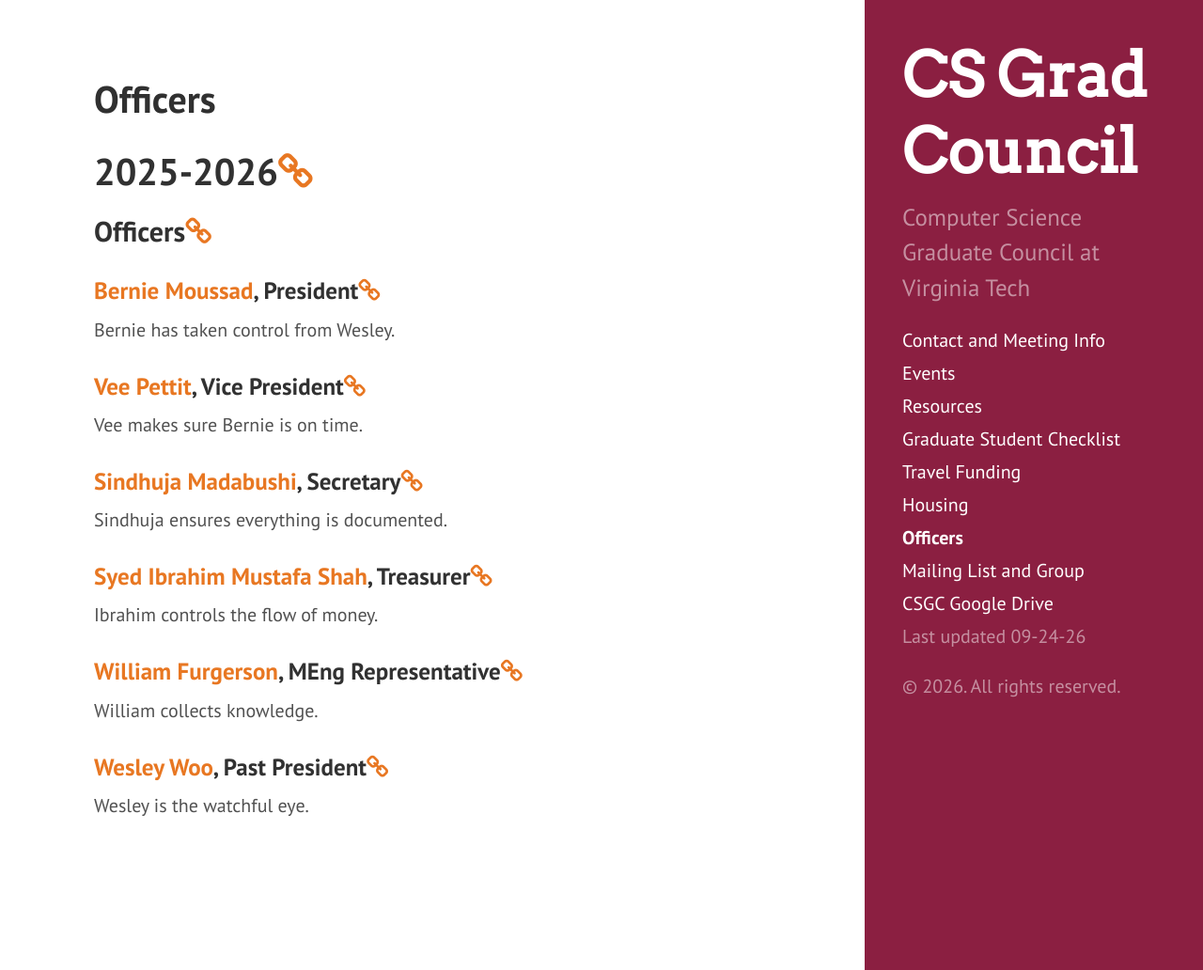
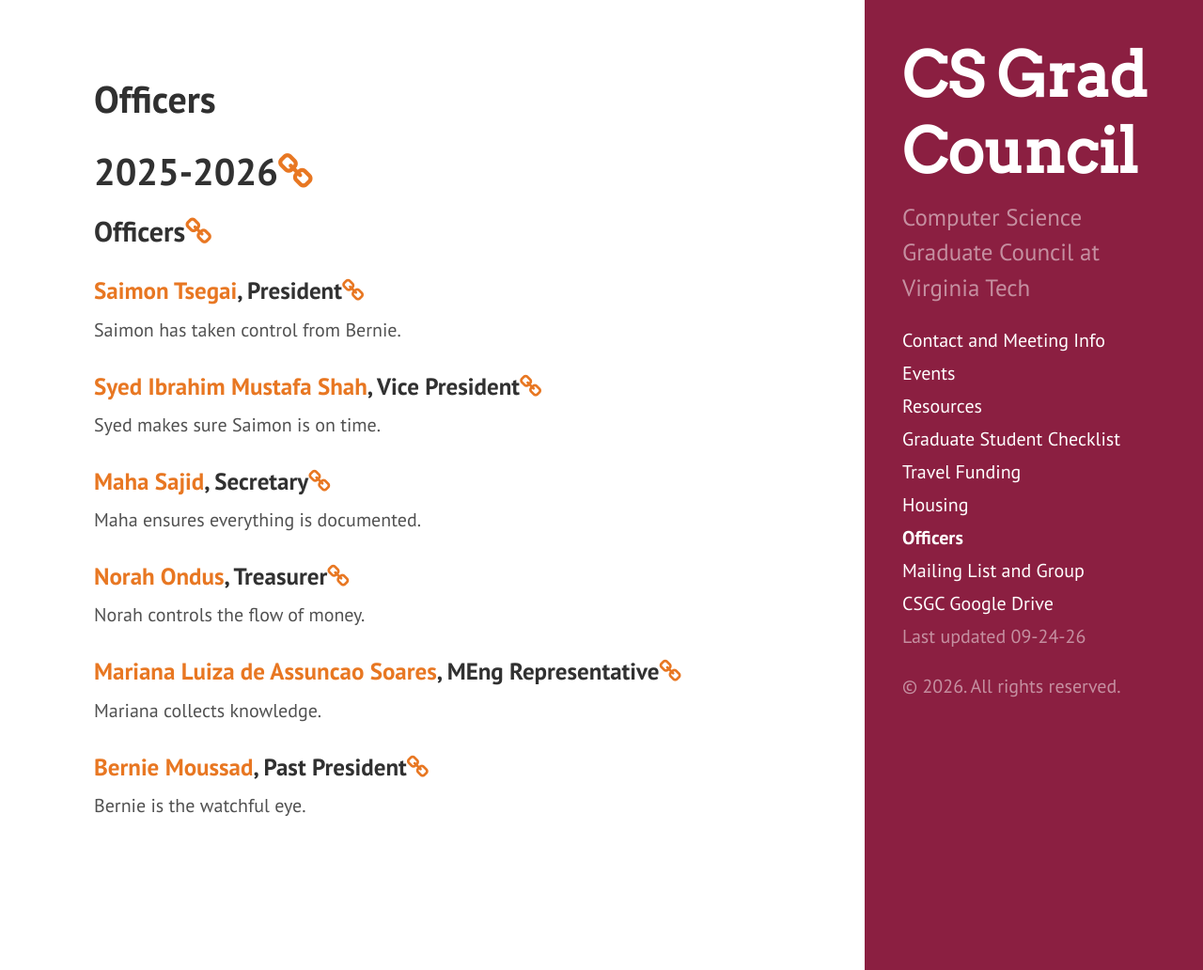
Before and after one commit to CSGraduateCouncil-VirginiaTech/csgc-website, a Jekyll site: the page built from officers.md, in a window 1280 px wide and 1032 px high. Shown: the whole window at 94% size. Built offline with Jekyll 4.4.1, drawn with Linux system fonts in a browser that asks for light colours.

Commit message:
Updated officers page

```diff
--- a/officers.md
+++ b/officers.md
@@ -8,27 +8,26 @@
 
 ## <a name="Officers"></a>Officers<a href="#Officers"><i class="fa fa-link" aria-hidden="true"></i></a>
 
+### <a name="Saimon">[Saimon Tsegai](https://49simoney.vercel.app), President<a href="#Saimon"><i class="fa fa-link" aria-hidden="true"></i></a>
 
-### <a name="Bernie">[Bernie Moussad](https://bernym12.github.io), President<a href="#Bernie"><i class="fa fa-link" aria-hidden="true"></i></a>
+Saimon has taken control from Bernie.
 
-Bernie has taken control from Wesley.
+###  <a name="Syed">[Syed Ibrahim Mustafa Shah](https://www.linkedin.com/in/syedibrahimmustafashahbukhari/), Vice President<a href="#Syed"><i class="fa fa-link" aria-hidden="true"></i></a>
 
-###  <a name="Vee">[Vee Pettit](https://www.linkedin.com/in/virginiapettit/), Vice President<a href="#Vee"><i class="fa fa-link" aria-hidden="true"></i></a>
+Syed makes sure Saimon is on time.
 
-Vee makes sure Bernie is on time.
+### <a name="Maha">[Maha Sajid](https://www.linkedin.com/in/maha-sajid-303844103/), Secretary<a href="#Maha"><i class="fa fa-link" aria-hidden="true"></i></a>
 
-### <a name="Sindhuja">[Sindhuja Madabushi](https://sindhujamadabushi.github.io/), Secretary<a href="#Sindhuja"><i class="fa fa-link" aria-hidden="true"></i></a>
+Maha ensures everything is documented.
 
-Sindhuja ensures everything is documented.
+### <a name="Norah">[Norah Ondus](https://www.linkedin.com/in/norah-ondus/), Treasurer<a href="#Norah"><i class="fa fa-link" aria-hidden="true"></i></a>
 
-### <a name="Ibrahim">[Syed Ibrahim Mustafa Shah](https://www.linkedin.com/in/syedibrahimmustafashahbukhari/), Treasurer<a href="#Ibrahim"><i class="fa fa-link" aria-hidden="true"></i></a>
+Norah controls the flow of money.
 
-Ibrahim controls the flow of money.
+###  <a name="Mariana">[Mariana Luiza de Assuncao Soares](https://www.linkedin.com/in/marianasoaresas/), MEng Representative<a href="#Mariana"><i class="fa fa-link" aria-hidden="true"></i></a>
 
-###  <a name="William">[William Furgerson](https://www.linkedin.com/in/william-furgerson/), MEng Representative<a href="#William"><i class="fa fa-link" aria-hidden="true"></i></a>
+Mariana collects knowledge.
 
-William collects knowledge.
+###  <a name="Bernie">[Bernie Moussad](https://bernym12.github.io/), Past President<a href="Bernie"><i class="fa fa-link" aria-hidden="true"></i></a>
 
-###  <a name="Wesley">[Wesley Woo](https://wesmwoo.github.io/), Past President<a href="#Wesley"><i class="fa fa-link" aria-hidden="true"></i></a>
-
-Wesley is the watchful eye.
+Bernie is the watchful eye.
```
